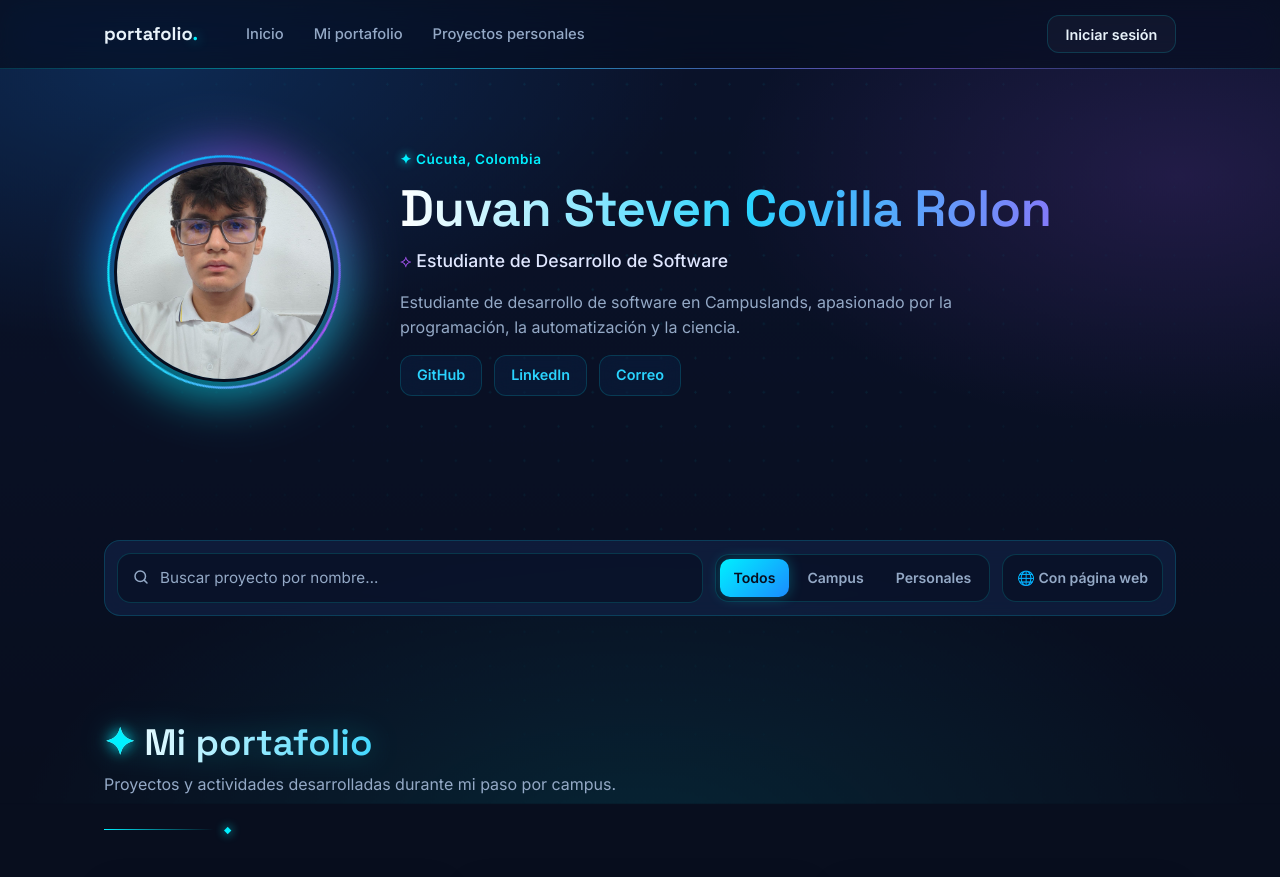
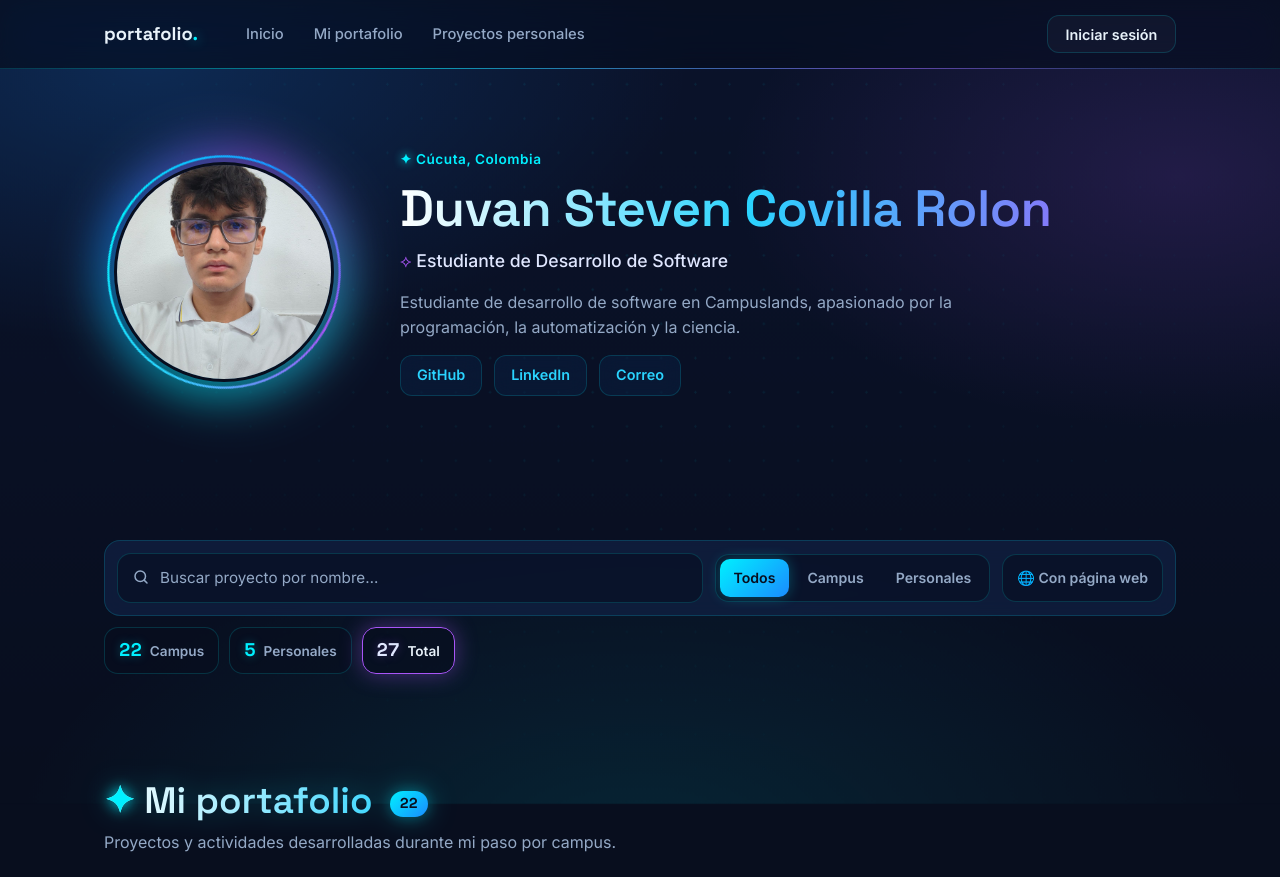
Before and after one commit to duvancovilla292-prog/MI-PORTAFOLIO, a plain HTML site: page index.html in a window 1280 px wide. Shown: the top 877 px of the page. Drawn offline with Linux system fonts and the light colour scheme.

Commit message:
Agrega examen-java-1733 y contador de proyectos
- Nuevo proyecto campus-22: Examen Java (exportación de orden de servicio de CarMotors).
- Contador de proyectos de campus, personales y total bajo el buscador, más una insignia con el número en el título de cada sección.
- Se actualiza la versión de caché de style.css y app.js.

Co-Authored-By: Claude Opus 5.5 <noreply@anthropic.com>
Claude-Session: https://claude.ai/code/session_017RFiHPMsnzGXNnoVRGJbT3

```diff
--- a/CSS/style.css
+++ b/CSS/style.css
@@ -931,6 +931,33 @@ body{ max-width: 100%; overflow-x: clip; }
 .filtro-web.activo{ background: var(--magic-soft); border-color: var(--magic); color: #fff; box-shadow: var(--glow-magic); }
 .filtro-web:focus-visible{ outline: 2px solid var(--slime); outline-offset: 2px; }
 .search-summary{ margin: 10px 4px 0; font-size: .85rem; min-height: 1.2em; }
+
+/* ===== Contador de proyectos (Campus / Personales / Total) ===== */
+.contador-repos{ display: flex; flex-wrap: wrap; gap: 10px; margin-top: 12px; }
+.contador-item{
+  display: inline-flex; align-items: baseline; gap: 8px;
+  padding: 8px 14px; border-radius: var(--radius);
+  background: rgba(8, 14, 30, .55); border: 1px solid var(--glass-border);
+  color: var(--text-muted); font-size: .85rem; font-weight: 600;
+}
+.contador-item strong{
+  font-family: var(--font-head); font-size: 1.15rem; color: var(--slime);
+  font-variant-numeric: tabular-nums; text-shadow: 0 0 10px rgba(0, 240, 255, .35);
+}
+.contador-total{ border-color: var(--magic); box-shadow: var(--glow-magic); color: var(--text); }
+.contador-total strong{ color: var(--lavender); text-shadow: 0 0 10px var(--magic-soft); }
+/* Insignia con el número de proyectos junto al título de cada sección */
+.section-head h2 .contador-badge{
+  display: inline-block; vertical-align: middle; margin-left: 8px;
+  padding: 2px 10px; border-radius: 999px;
+  font-family: var(--font-head); font-size: .9rem; font-weight: 700; line-height: 1.5;
+  -webkit-text-fill-color: var(--bg-deep); color: var(--bg-deep);
+  background: var(--grad-primary); box-shadow: var(--glow-sm);
+  font-variant-numeric: tabular-nums;
+}
+@media (max-width: 480px){
+  .contador-item{ flex: 1 1 0; justify-content: center; padding: 8px 6px; }
+}
 .section[hidden]{ display: none; }
 @media (max-width: 480px){
   .filtro-seg{ flex: 1 1 100%; }
--- a/JS/app.js
+++ b/JS/app.js
@@ -360,6 +360,7 @@
     const gridId = tipo === "campus" ? "campusGrid" : "personalGrid";
     const grid = document.getElementById(gridId);
     const datos = state[tipo] || [];
+    actualizarContadores();
     // Se conserva la posición original para que el "Nº" de cada ficha no cambie al filtrar
     const visibles = datos
       .map((proyecto, i) => ({ proyecto, i }))
@@ -389,6 +390,26 @@
     }
 
     visibles.forEach(({ proyecto, i }) => grid.appendChild(crearCard(proyecto, tipo, i)));
+  }
+
+  /* ============================================================
+     CONTADOR DE PROYECTOS (campus, personales y total)
+     Cuenta todos los proyectos cargados, sin importar el buscador
+     ni los filtros. Se llama en cada render, así que también se
+     actualiza cuando el admin agrega o elimina un proyecto.
+     ============================================================ */
+  function actualizarContadores() {
+    const campus = (state.campus || []).length;
+    const personal = (state.personal || []).length;
+    const poner = (id, valor) => {
+      const el = document.getElementById(id);
+      if (el) el.textContent = valor;
+    };
+    poner("contadorCampus", campus);
+    poner("contadorPersonal", personal);
+    poner("contadorTotal", campus + personal);
+    poner("badgeCampus", campus);
+    poner("badgePersonal", personal);
   }
 
   /* ============================================================
--- a/data/proyectos-campus.json
+++ b/data/proyectos-campus.json
@@ -151,5 +151,12 @@
     "descripcion": "Sistema de gestión de taller por consola desarrollado en equipo (Grupo 02) con Java 17, MySQL 8 y JDBC. Arquitectura en capas (Vista, Controlador, Servicio, DAO y Modelo) con patrones Singleton, DAO, Builder, Facade, State, Strategy, Observer, Command y Template Method, y principios SOLID. Gestiona inventario con trazabilidad de lotes y alertas de stock mínimo, órdenes de servicio con ciclo de vida y reserva de repuestos, clientes con historial de vehículos, proveedores con evaluación de desempeño, facturación en texto plano con IVA y reportes gerenciales con Lambdas y Streams.",
     "imagen": "https://cdn.jsdelivr.net/gh/devicons/devicon/icons/java/java-original.svg",
     "repo": "https://github.com/duvancovilla292-prog/proyecto-java-grupo02"
+  },
+  {
+    "id": "campus-22",
+    "nombre": "Examen Java — Exportación de Orden de Servicio (CarMotors)",
+    "descripcion": "Evaluación práctica sobre el sistema CarMotors (Java 17, MySQL 8, JDBC y Maven). Agrega al menú de Gestión de servicios la opción \"Exportar Orden de Servicio\", que con una sola consulta con JOINs y LEFT JOIN (servicios, vehículos, clientes y repuestos) genera el archivo orden_servicio_[ID].txt con los datos del cliente y del vehículo, el detalle de la reparación, la tabla de repuestos con subtotales y el resumen de costos. Respeta la arquitectura en capas del proyecto: vista, controlador, servicio, DAO con su implementación JDBC y modelo propio.",
+    "imagen": "https://cdn.jsdelivr.net/gh/devicons/devicon/icons/java/java-original.svg",
+    "repo": "https://github.com/duvancovilla292-prog/examen-java-1733"
   }
 ]
--- a/index.html
+++ b/index.html
@@ -15,7 +15,7 @@
 <link href="https://fonts.googleapis.com/css2?family=Space+Grotesk:wght@500;600;700&family=Inter:wght@400;500;600&display=swap" rel="stylesheet" />
 
 <!-- ?v=… : al cambiar style.css o app.js, sube este número en los dos para que el navegador no use copias viejas -->
-<link rel="stylesheet" href="CSS/style.css?v=20261122a" />
+<link rel="stylesheet" href="CSS/style.css?v=20261127a" />
 </head>
 <body>
 
@@ -103,6 +103,12 @@
         </div>
         <button type="button" id="filtroWeb" class="filtro-web" aria-pressed="false" title="Mostrar solo los proyectos que tienen página web / demo">🌐 Con página web</button>
       </div>
+      <!-- Contador de proyectos: se llena desde app.js (actualizarContadores) -->
+      <div class="contador-repos" aria-label="Cantidad de proyectos">
+        <span class="contador-item"><strong id="contadorCampus">0</strong> Campus</span>
+        <span class="contador-item"><strong id="contadorPersonal">0</strong> Personales</span>
+        <span class="contador-item contador-total"><strong id="contadorTotal">0</strong> Total</span>
+      </div>
       <p id="buscarResumen" class="search-summary" aria-live="polite"></p>
     </div>
   </section>
@@ -113,7 +119,7 @@
   <section id="portafolio" class="section">
     <div class="wrap">
       <div class="section-head">
-        <h2 class="translatable">Mi portafolio</h2>
+        <h2 class="translatable">Mi portafolio <span class="contador-badge" id="badgeCampus">0</span></h2>
         <p class="translatable">Proyectos y actividades desarrolladas durante mi paso por campus.</p>
         <button class="btn btn-outline edit-btn" data-edit="campus" type="button" hidden>+ Agregar proyecto</button>
       </div>
@@ -127,7 +133,7 @@
   <section id="personales" class="section section-alt">
     <div class="wrap">
       <div class="section-head">
-        <h2 class="translatable">Proyectos personales</h2>
+        <h2 class="translatable">Proyectos personales <span class="contador-badge" id="badgePersonal">0</span></h2>
         <p class="translatable">Cosas que he construido por mi cuenta, para aprender y experimentar.</p>
         <button class="btn btn-outline edit-btn" data-edit="personal" type="button" hidden>+ Agregar proyecto</button>
       </div>
@@ -215,6 +221,6 @@
   </form>
 </dialog>
 
-<script src="JS/app.js?v=20261122a"></script>
+<script src="JS/app.js?v=20261127a"></script>
 </body>
 </html>
```
